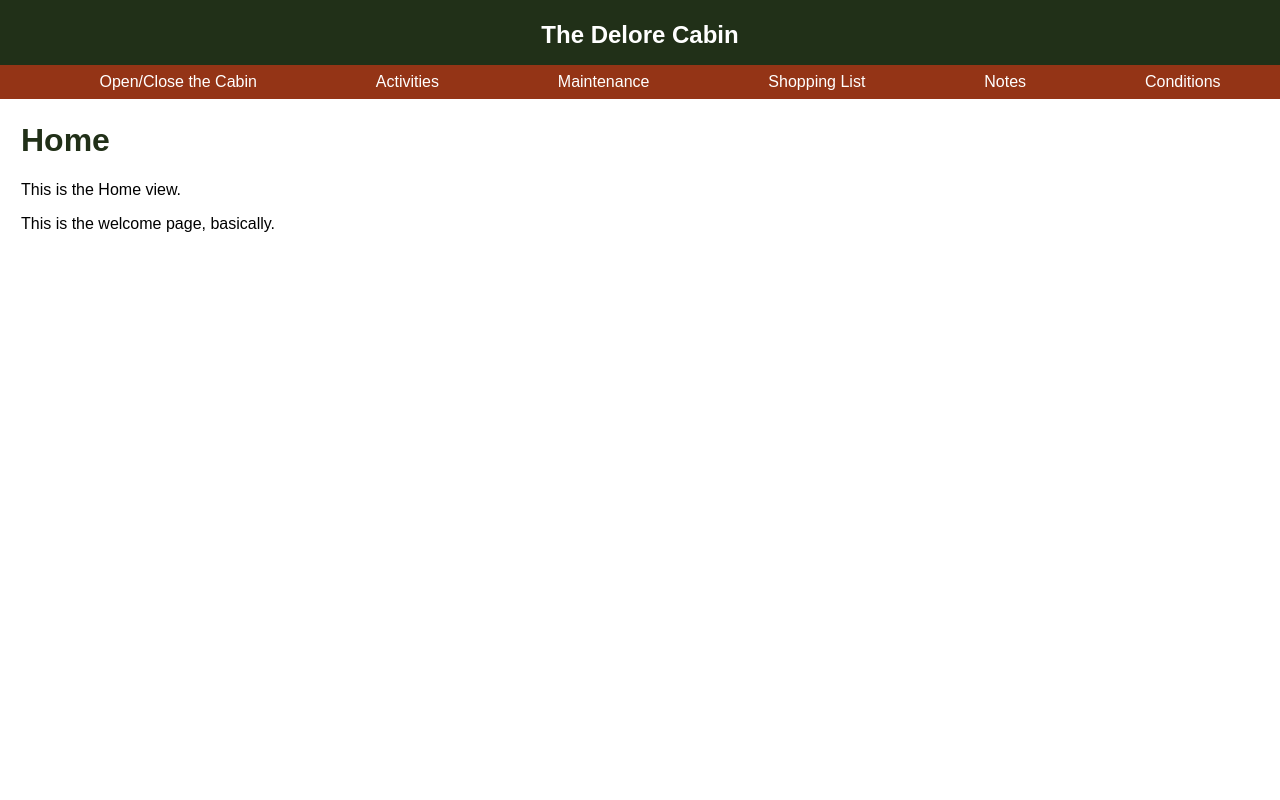
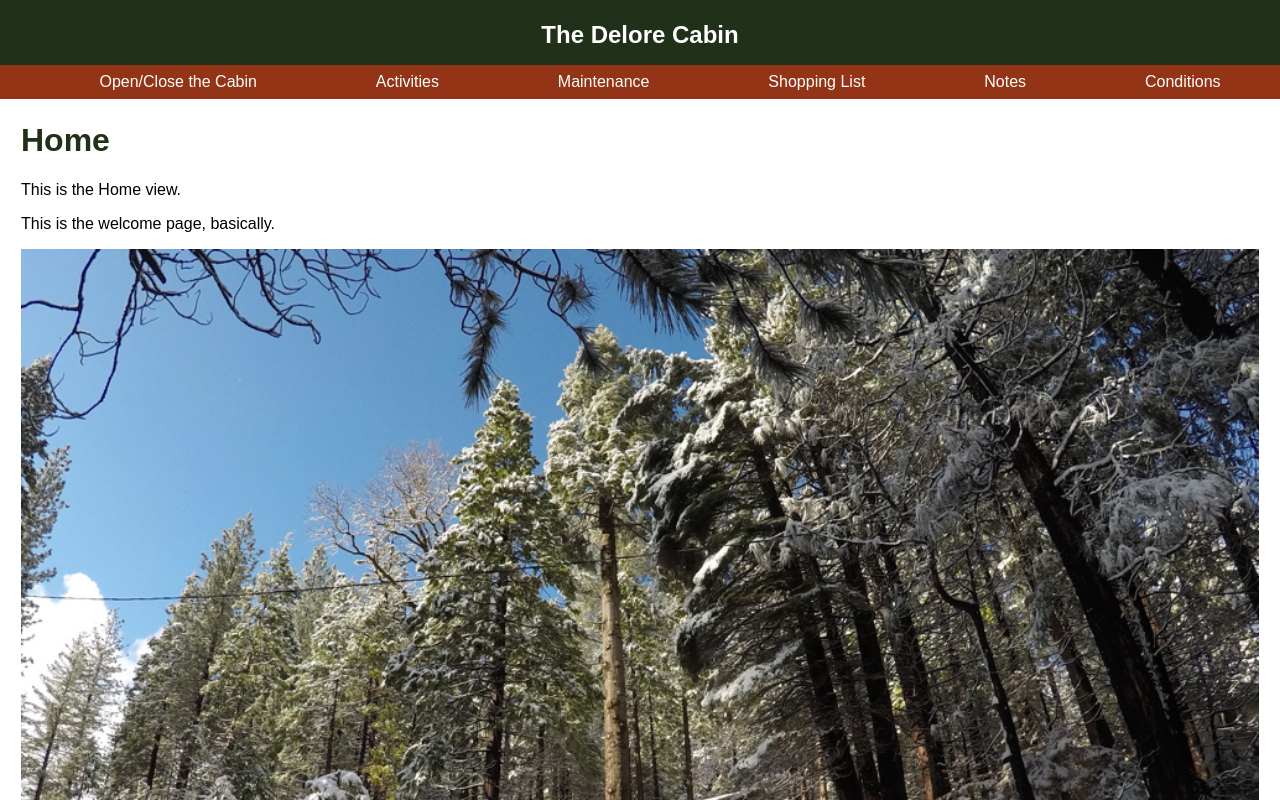
Before and after one commit to wnmurphy/cabin_app, a React (Create React App) app: page / in a window 1280 px wide. Shown: the top 800 px of the page. Built offline with nearby package versions, Linux system fonts and the light colour scheme.

Commit message:
Adds photo of cabin to home page.

```diff
--- a/src/App.css
+++ b/src/App.css
@@ -63,3 +63,7 @@ div.comment-form {
 div.comment-form > form {
   display: block;
 }
+
+.cabin-photo {
+  width: 100%;
+}
--- a/src/views/Home.js
+++ b/src/views/Home.js
@@ -1,5 +1,5 @@
 import React, { Component } from 'react';
-
+import cabin from './../img/cabin.jpg';
 class Home extends Component {
 
   render() {
@@ -8,10 +8,10 @@ class Home extends Component {
         <h1>Home</h1>
         <p>This is the Home view.</p>
         <p>This is the welcome page, basically.</p>
+        <img className="cabin-photo" src={cabin} alt="Photo of cabin in winter."/>
       </div>
     )
   }
-
 }
 
 export default Home;
```
Also changed, not shown: src/img/cabin.jpg (added).
